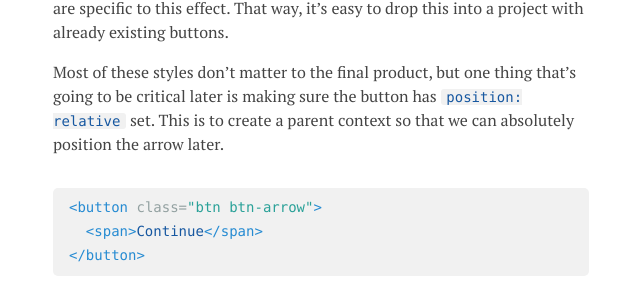
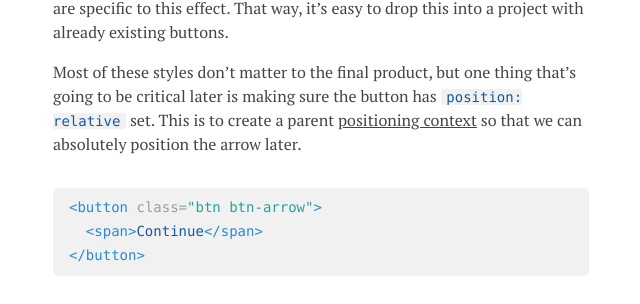
Before and after one commit to mniebling/mniebling.github.io, a Jekyll site: the page built from _posts/2015-4-22-Explaining-Codrops-Arrow-Button.md, in a window 1280 px wide and 900 px high, scrolled down 468 px. Shown: the part 151-455 px from the top of the window, without its empty margins (319-959 px from the left). Built offline with Jekyll 4.4.1, drawn with Linux system fonts in a browser that asks for light colours; Markdown is read by kramdown in place of the engine named in the settings.

Commit message:
Add link to post

````diff
--- a/_posts/2015-4-22-Explaining-Codrops-Arrow-Button.md
+++ b/_posts/2015-4-22-Explaining-Codrops-Arrow-Button.md
@@ -14,7 +14,7 @@ For this post, I'm looking at their animated arrow button, in the green section
 
 First, let's set up some styles for the basic button. In our markup, we'll use a `btn` class for some basic styles and a `btn-arrow` class for styles that are specific to this effect. That way, it's easy to drop this into a project with already existing buttons.
 
-Most of these styles don't matter to the final product, but one thing that's going to be critical later is making sure the button has `position: relative` set. This is to create a parent context so that we can absolutely position the arrow later.
+Most of these styles don't matter to the final product, but one thing that's going to be critical later is making sure the button has `position: relative` set. This is to create a parent [positioning context](http://blog.teamtreehouse.com/css-positioning) so that we can absolutely position the arrow later.
 
 ```html
 <button class="btn btn-arrow">
````
